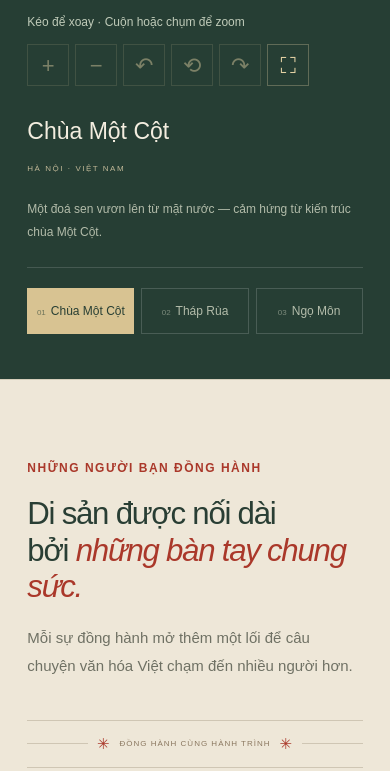
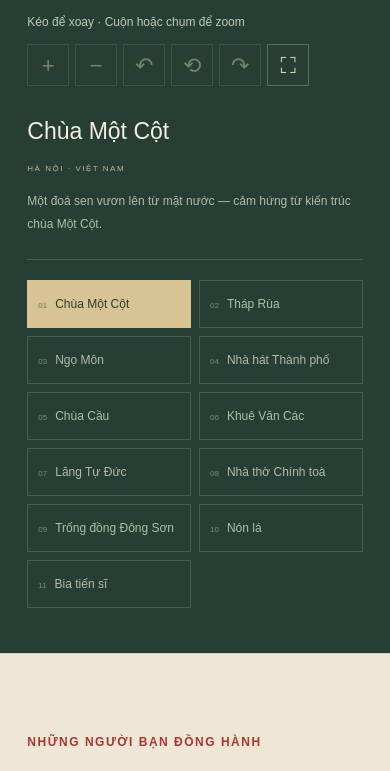
Before and after one commit to sondm204/gcd-landingpage, a Next.js app: page / in a window 390 px wide. Shown: the part 7576-8347 px from the top of the page. Built offline with nearby package versions, Linux system fonts and the light colour scheme; a web font is replaced by a local one.

Commit message:
add 3d model

```diff
--- a/app/components/heritage-viewer.tsx
+++ b/app/components/heritage-viewer.tsx
@@ -15,6 +15,30 @@ const landmarks = [
   { name: "Ngọ Môn", place: "HUẾ", description: "Nhịp mái ngói, sắc son và cổng thành — khám phá kiến trúc Ngọ Môn qua mô hình 3D.", tag: "03 / VẺ ĐẸP CỐ ĐÔ", sketchfab: {
     id: "4a1866001d034611a47b9116695da1d2", title: "Ngọ Môn (Meridian Gate) 3D Model",
     url: "https://sketchfab.com/3d-models/ngo-mon-meridian-gate-3d-model-4a1866001d034611a47b9116695da1d2", author: "Đào Minh Đức", authorUrl: "https://sketchfab.com/dmd_hn",
+  } },
+  { name: "Nhà hát Thành phố", place: "TP. HỒ CHÍ MINH", description: "Một điểm nhìn về kiến trúc và đời sống nghệ thuật giữa lòng thành phố.", tag: "04 / NHỊP ĐIỆU ĐÔ THỊ", sketchfab: {
+    id: "4267a8d941414589bc49f899c9c9d61f", title: "City Theatre — Việt Nam", url: "https://sketchfab.com/3d-models/city-theatre-viet-nam-4267a8d941414589bc49f899c9c9d61f",
+  } },
+  { name: "Chùa Cầu", place: "HỘI AN", description: "Mái cầu giữa phố cổ — một góc nhìn về sự gặp gỡ và giao thoa văn hoá.", tag: "05 / NHỊP CẦU GIAO THOA", sketchfab: {
+    id: "59d89d40238c445f8316364b5fa45acd", title: "Chùa Cầu — Japanese Bridge, Hội An", url: "https://sketchfab.com/3d-models/chua-cau-japanese-bridge-hoi-an-59d89d40238c445f8316364b5fa45acd",
+  } },
+  { name: "Khuê Văn Các", place: "VĂN MIẾU · HÀ NỘI", description: "Khám phá những đường nét kiến trúc gắn với tinh thần hiếu học và trân trọng tri thức.", tag: "06 / DẤU ẤN VĂN CHƯƠNG", sketchfab: {
+    id: "e448a20cb453475ab52b7a6486eae671", title: "Khuê Văn Các", url: "https://sketchfab.com/3d-models/khue-van-cac-e448a20cb453475ab52b7a6486eae671", author: "kien249", authorUrl: "https://sketchfab.com/kien249",
+  } },
+  { name: "Lăng Tự Đức", place: "HUẾ", description: "Đi qua không gian kiến trúc và cảnh quan để tìm một nhịp Huế trầm lắng.", tag: "07 / NÉT TĨNH CỐ ĐÔ", sketchfab: {
+    id: "978f8e7afd9a4aebb738339c9f0087a0", title: "Tomb of Tu Duc — Lăng Tự Đức", url: "https://sketchfab.com/3d-models/tomb-of-tu-duc-978f8e7afd9a4aebb738339c9f0087a0",
+  } },
+  { name: "Nhà thờ Chính toà", place: "ĐÀ NẴNG", description: "Một lát cắt kiến trúc trong đời sống đô thị Đà Nẵng, nhìn từ không gian 3D.", tag: "08 / KIẾN TRÚC GIỮA ĐỜI THƯỜNG", sketchfab: {
+    id: "b02a72b4468b4cceb1db4f2cc394d182", title: "Cathedral Church — Nhà thờ Chính toà", url: "https://sketchfab.com/3d-models/cathedral-church-b02a72b4468b4cceb1db4f2cc394d182",
+  } },
+  { name: "Trống đồng Đông Sơn", place: "VĂN HOÁ ĐÔNG SƠN", description: "Quan sát hình dáng và hoa văn trống đồng, từ chi tiết nhỏ đến câu chuyện về cội nguồn.", tag: "09 / ÂM VANG CỘI NGUỒN", sketchfab: {
+    id: "7e38e31e0ac64f43a2035aecfc32f6b2", title: "Trống đồng Việt Nam", url: "https://sketchfab.com/3d-models/trong-ong-viet-nam-7e38e31e0ac64f43a2035aecfc32f6b2",
+  } },
+  { name: "Nón lá", place: "VĂN HOÁ VIỆT NAM", description: "Một vật dụng thân quen mở ra câu chuyện về bàn tay làm nghề và bản sắc trong đời sống.", tag: "10 / VẺ ĐẸP TỪ ĐIỀU GIẢN DỊ", sketchfab: {
+    id: "08338678a712414fbdbf392e6d8ce53e", title: "Conical Hats — Nón lá Việt Nam", url: "https://sketchfab.com/3d-models/conical-hats-non-la-viet-nam-08338678a712414fbdbf392e6d8ce53e",
+  } },
+  { name: "Bia tiến sĩ", place: "VĂN MIẾU · HÀ NỘI", description: "Khám phá hình khối và nét khắc trên bia tiến sĩ, một câu chuyện về học tập và sự tiếp nối tri thức.", tag: "11 / TRI THỨC ĐƯỢC TIẾP NỐI", sketchfab: {
+    id: "7aac2b6d65764a519fdbc71ceb03227f", title: "Bia tiến sĩ năm 1442 — Văn Miếu Quốc Tử Giám", url: "https://sketchfab.com/3d-models/bia-tien-si-nam-1442-van-mieu-quoc-tu-giam-7aac2b6d65764a519fdbc71ceb03227f",
   } },
 ];
 
@@ -35,6 +59,6 @@ export default function HeritageViewer({ reducedMotion }: { reducedMotion: boole
     <div className="viewer-topline"><span>{landmarks[model].tag}</span><span>↔ 360°</span></div>
     <SketchfabViewer key={landmarks[model].sketchfab.id} model={landmarks[model].sketchfab} reducedMotion={reducedMotion} visible={visible} />
     <div className="landmark-caption" aria-live="polite"><div><h3>{landmarks[model].name}</h3><span>{landmarks[model].place} · VIỆT NAM</span></div><p>{landmarks[model].description}</p></div>
-    <div className="landmark-tabs" role="group" aria-label="Chọn di sản">{landmarks.map((landmark, i) => <button key={landmark.name} aria-pressed={model === i} className={model === i ? "selected" : ""} onClick={() => { setModel(i); }}><span>0{i + 1}</span>{landmark.name}</button>)}</div>
+    <div className="landmark-tabs" role="group" aria-label="Chọn di sản">{landmarks.map((landmark, i) => <button key={landmark.name} type="button" aria-pressed={model === i} className={model === i ? "selected" : ""} onClick={() => { setModel(i); }}><span>{String(i + 1).padStart(2, "0")}</span>{landmark.name}</button>)}</div>
   </div>;
 }
--- a/app/components/sketchfab-viewer.css
+++ b/app/components/sketchfab-viewer.css
@@ -12,3 +12,18 @@
 .sketchfab-viewer:fullscreen { padding: 18px; background: #263e34; display: flex; flex-direction: column; }
 .sketchfab-viewer:fullscreen .sketchfab-stage { height: auto; flex: 1; min-height: 0; }
 @media (max-width: 600px) { .sketchfab-stage { height: clamp(300px, 42svh, 360px); } }
+
+/* Keep a growing collection readable without squeezing eleven tabs into a row. */
+.viewer .landmark-tabs { display: grid; grid-template-columns: repeat(3, minmax(0, 1fr)); gap: 8px; }
+.viewer .landmark-tabs button { text-align: left; min-height: 48px; padding: 12px 10px; font-size: 12px; line-height: 1.5; overflow-wrap: anywhere; }
+.viewer .landmark-tabs button > span { margin-right: 8px; }
+.viewer .landmark-caption { align-items: flex-start; }
+.viewer .landmark-caption > div { min-width: 0; }
+.viewer .landmark-caption h3 { white-space: normal; overflow-wrap: anywhere; }
+.viewer .viewer-topline > span:first-child { min-width: 0; line-height: 1.6; }
+.viewer .viewer-topline > span:last-child { flex-shrink: 0; }
+@media (max-width: 600px) {
+  .viewer .landmark-tabs { grid-template-columns: repeat(2, minmax(0, 1fr)); }
+  .viewer .landmark-caption { flex-direction: column; gap: 12px; }
+  .viewer .landmark-caption p { max-width: 100%; }
+}
--- a/app/components/sketchfab-viewer.tsx
+++ b/app/components/sketchfab-viewer.tsx
@@ -4,7 +4,7 @@ import Script from "next/script";
 import { useEffect, useRef, useState } from "react";
 import "./sketchfab-viewer.css";
 
-export type SketchfabModel = { id: string; title: string; url: string; author: string; authorUrl: string };
+export type SketchfabModel = { id: string; title: string; url: string; author?: string; authorUrl?: string };
 type Point = [number, number, number];
 type Camera = { position: Point; target: Point };
 type ViewerAPI = {
```
Also changed, not shown: 2 other files (tests, documents, lock files or other folders).
